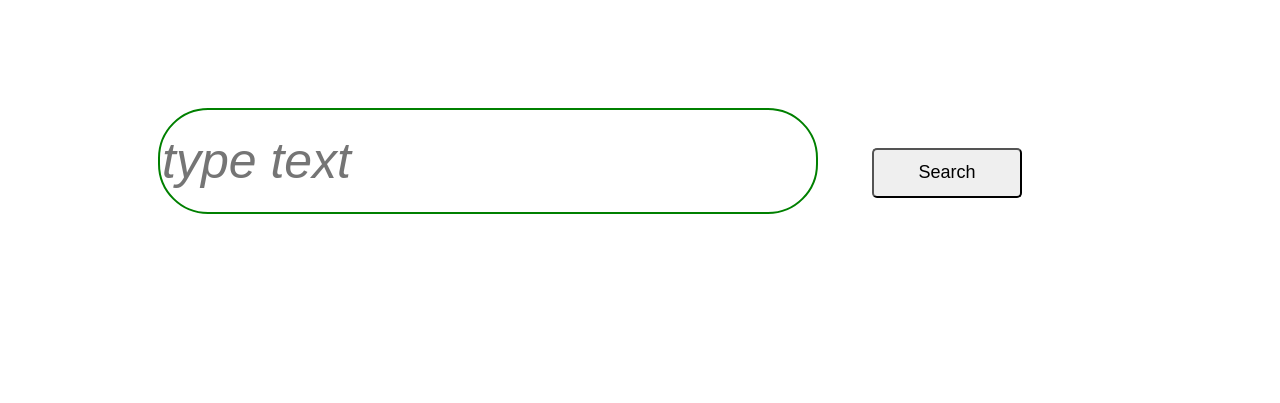
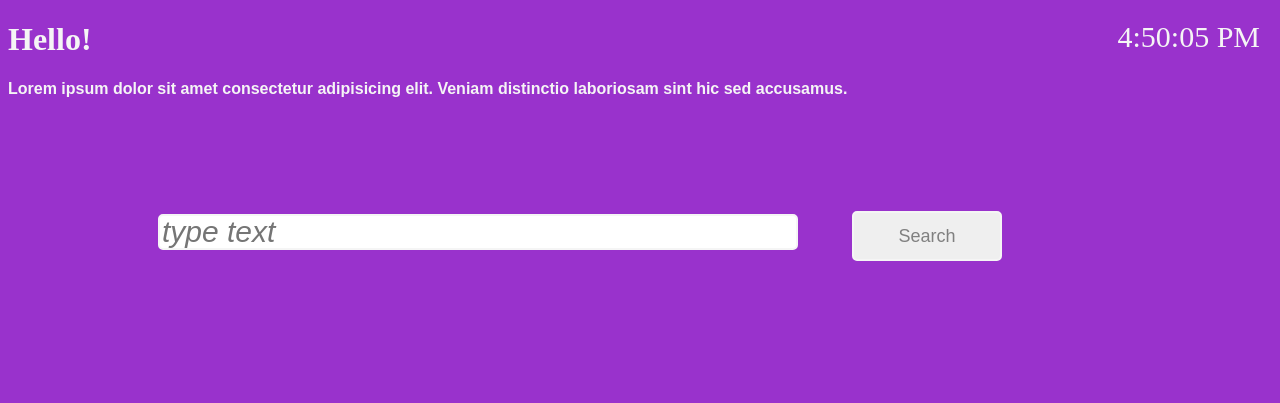
Before and after one commit to blessing-njoku/-nigeria_states_and_capital, a plain HTML site: page index.html in a window 1280 px wide. Drawn offline with nearby package versions, Linux system fonts and the light colour scheme.

Commit message:
fifth commit

```diff
--- a/index.html
+++ b/index.html
@@ -4,20 +4,51 @@
     <meta charset="UTF-8">
     <meta name="viewport" content="width=device-width, initial-scale=1.0">
     <link href="https://cdn.jsdelivr.net/npm/@popperjs/core@2.11.8/dist/umd/popper.min.js">
+    <link rel="stylesheet" href="style.css">
     <title>Document</title>
 </head>
-<body>
-    <div class="btn-primary">
-        <input type="text" placeholder="type text " class="mytext" style ="border:2px solid green; border-radius: 50px; margin: 100px 50px 50px 150px; height: 100px; font-size: 50px; font-style: italic;" >
+<body style="background-color:darkorchid;">
+    <h1 style="color: whitesmoke;">Hello!</h1>
+    <p style="color: whitesmoke; font-family: Arial, Helvetica, sans-serif; font-weight: bold;">Lorem ipsum dolor sit amet consectetur adipisicing elit. Veniam distinctio laboriosam sint hic sed accusamus.</p>
 
-        <button id="box" style="border-radius: 5px; height: 50px;font-size: large;width: 150px;">Search</button>
-        <div id="search" style="font-size: 70px; position: relative; padding: 50px;  "></div>
+    <div class="btn">
+        <input type="text" placeholder="type text " class="mytext" style ="border:2px solid whitesmoke; border-radius: 5px; margin: 100px 50px 50px 150px; height: 30px; width: 50%; font-size: 30px; font-style: italic; color: whitesmoke;" >
+
+        <button id="box" style="color: grey; border: 2px solid whitesmoke; border-radius: 5px; height: 50px;font-size: large;width: 150px;">Search</button>
+        <div id="search" style="font-size: 50px; position: relative; padding: 50px; color: whitesmoke; "></div>
 
     </div>
+
+    <div class="interval"></div>
+    <div id="Hour"></div>
 
 
     <script src="https://cdn.jsdelivr.net/npm/bootstrap@5.3.1/dist/js/bootstrap.min.js"></script>
     <script>
+
+        setInterval(function(){
+            document.getElementsByClassName("interval")[0].innerHTML= new Date().toLocaleTimeString()
+        },1000)
+        document.getElementsById("Hour").innerHTML= new Date().getHours()
+
+        if(Hour.getHours()<=12){
+        document.getElementById("Hour").innerHTML = "Good Morning" +new Date().getHours()
+    }else{
+        document.getElementById("Hour").innerHTML+=""
+    }
+    if(Hour.getHours()>=12){
+        document.getElementById("Hour").innerHTML = "Good Afternoon/Evening" +new Date().getHours()
+    }else{
+        document.getElementById("Hour").innerHTML+=""
+    }
+    // if(Hour.getHours()<=12){
+    //     document.getElementById("Hour").innerHTML = "Good Evening" +new Date().getHours()
+    // }else{
+    //     document.getElementById("Hour").innerHTML+=""
+    // }
+
+
+
 
         function search(){
             var state=document.getElementsByClassName("mytext")[0].value
@@ -140,8 +171,14 @@
                  break;
             }
         }
+
+        if(date.getDate()==27){
+        document.getElementById("method").innerHTML+="Today's date is:"+date.getDate()+"<br>"
+    }
     var searchBox = document.getElementById("box")
     searchBox.addEventListener('click', search)
+
+
 </script>
 </body>
 </html>
--- /dev/null
+++ b/style.css
@@ -0,0 +1,8 @@
+.interval{
+    position: absolute;
+    top: 20px;
+    right: 20px;
+    font-size: 30px;
+    color: whitesmoke;
+
+}
```
